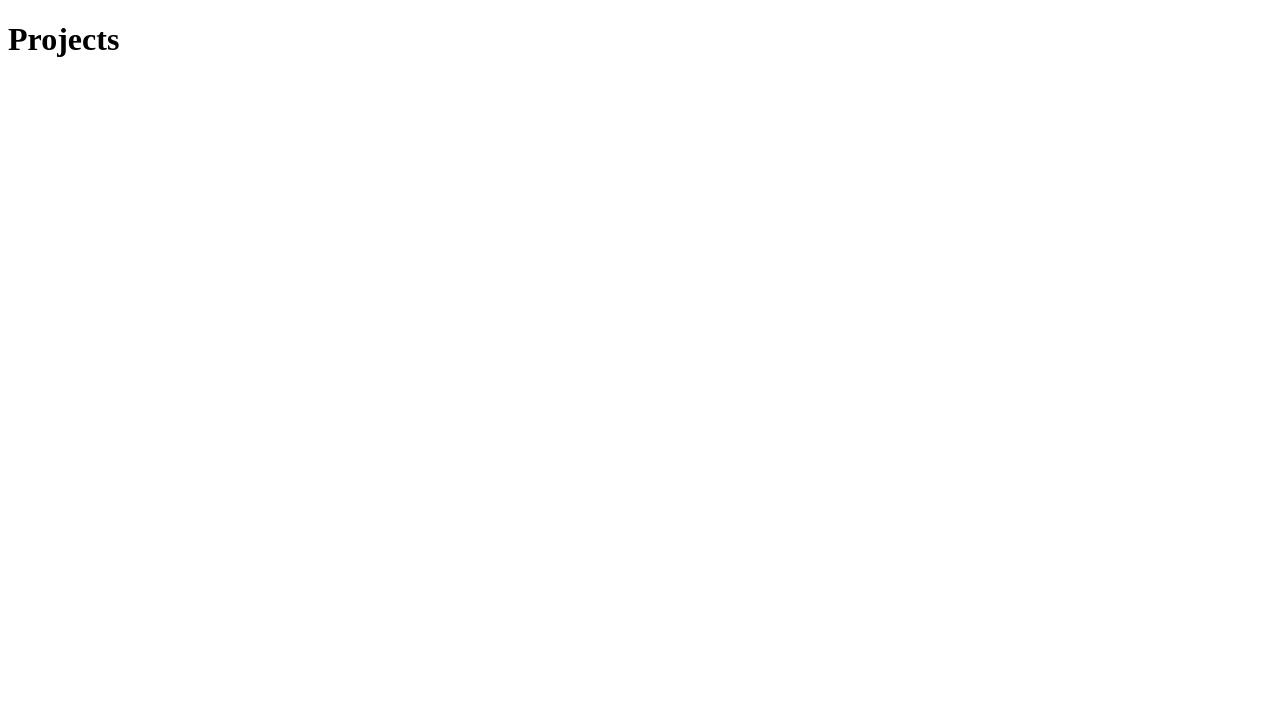
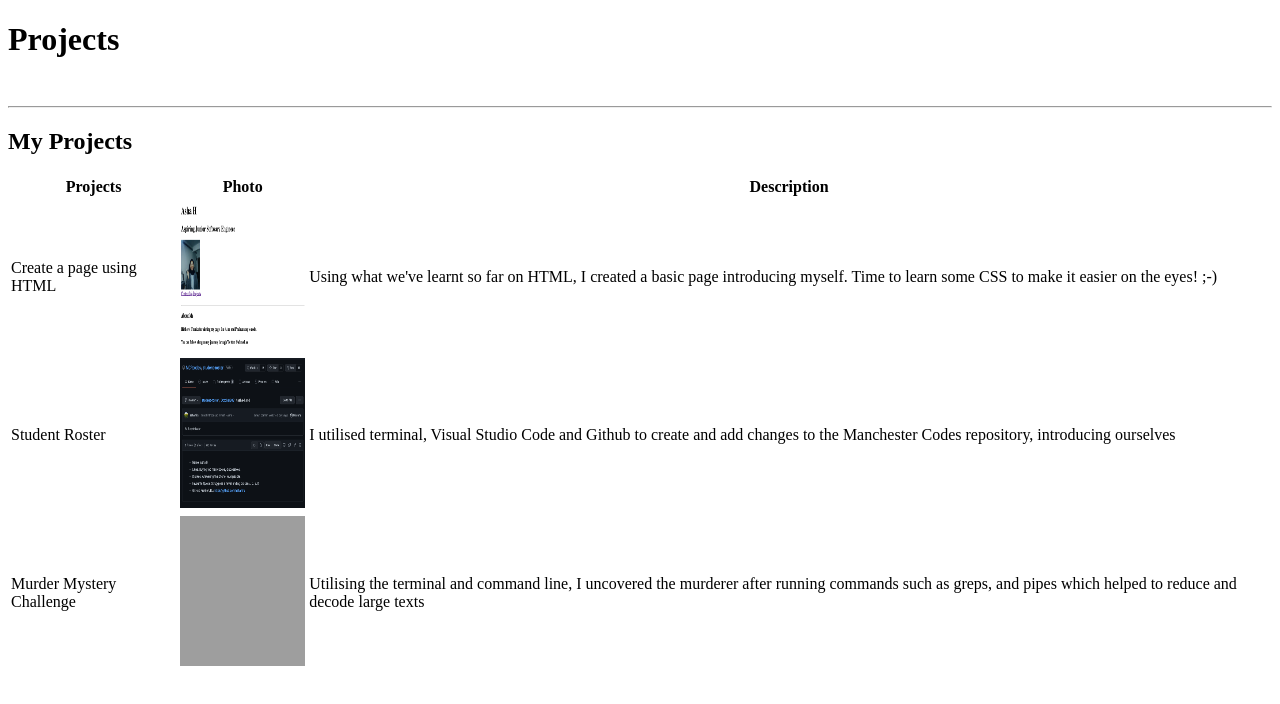
Before and after one commit to ashahirsi/portfolio, a plain HTML site: page pages/projects.html in a window 1280 px wide. Drawn offline with Linux system fonts and the light colour scheme; grey boxes are pictures that could not be loaded.

Commit message:
Adding a table of projects plus images to Projects page

```diff
--- a/pages/projects.html
+++ b/pages/projects.html
@@ -6,6 +6,36 @@
     <body>
     <header>
     <h1>Projects</h1>
+    <br />
+    <hr />
+    <section>
+        <p><h2>My Projects</h2></p>
+        <table>
+            <tr>
+                <th>Projects</th>
+                <th>Photo</th>
+                <th>Description</th>
+            </tr>
+
+            <tr>
+                <td>Create a page using HTML</td>
+                <td><img src="../images/my page.png"alt="My basic page so far"width="125"height="150"></td>
+                <td>Using what we've learnt so far on HTML, I created a basic page introducing myself. Time to learn some CSS to make it easier on the eyes! ;-)</td>
+            </tr>
+
+            <tr>
+                <td>Student Roster</td>
+                <td><img src="../images/student roster challenge.png"alt="Student Roster"width="125" height="150"></td>
+                <td>I utilised terminal, Visual Studio Code and Github to create and add changes to the Manchester Codes repository, introducing ourselves</td>
+            </tr>
+
+            <tr>
+                <td>Murder Mystery Challenge</td>
+                <td><img src="https://www.idventure-shop.de/bilder/intern/detective%20stories/BoardPhotofilter.png"alt="Detective pin board wall"width="125" height="150"></td>
+                <td> Utilising the terminal and command line, I uncovered the murderer after running commands such as greps, and pipes which helped to reduce and decode large texts</td>
+            </tr>
+        </table>
+    </section>
 </header>
 </body>
 </html>
```
Also changed, not shown: images/my page.png (added), images/student roster challenge.png (added).
